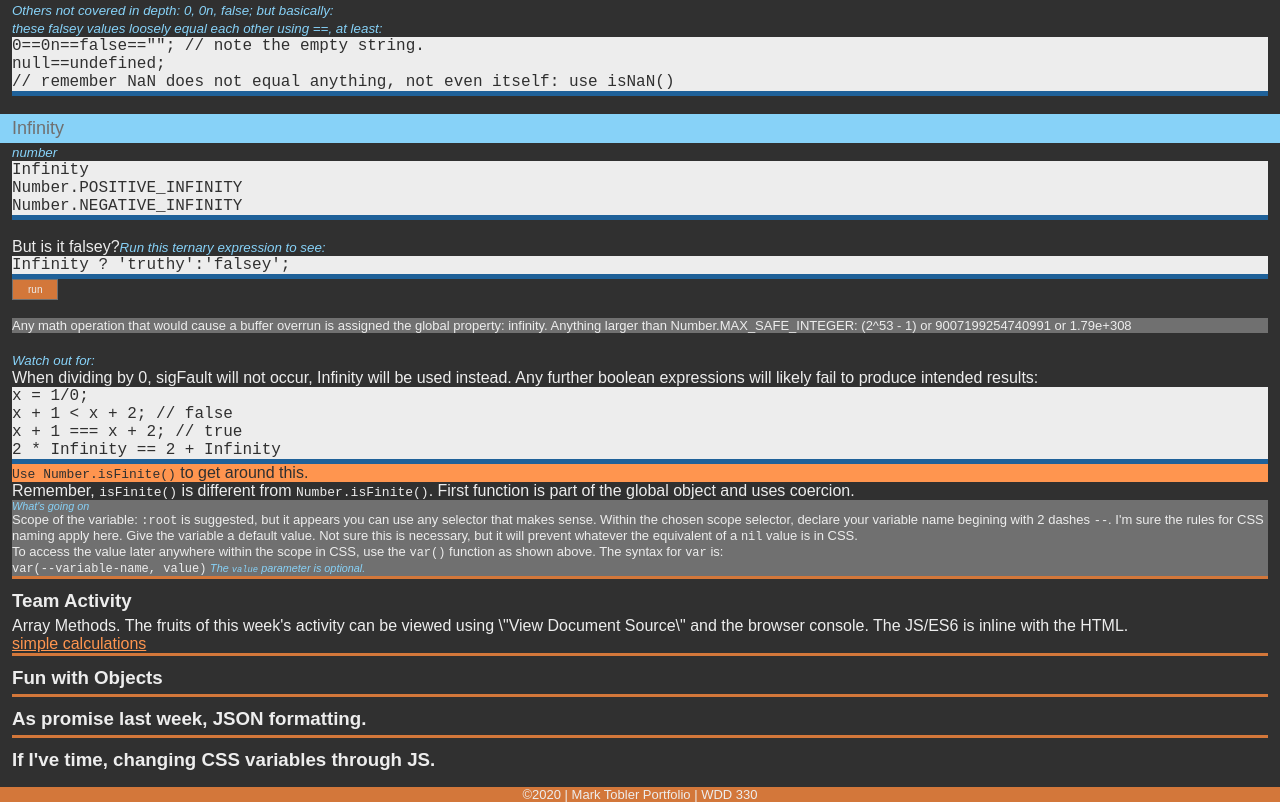
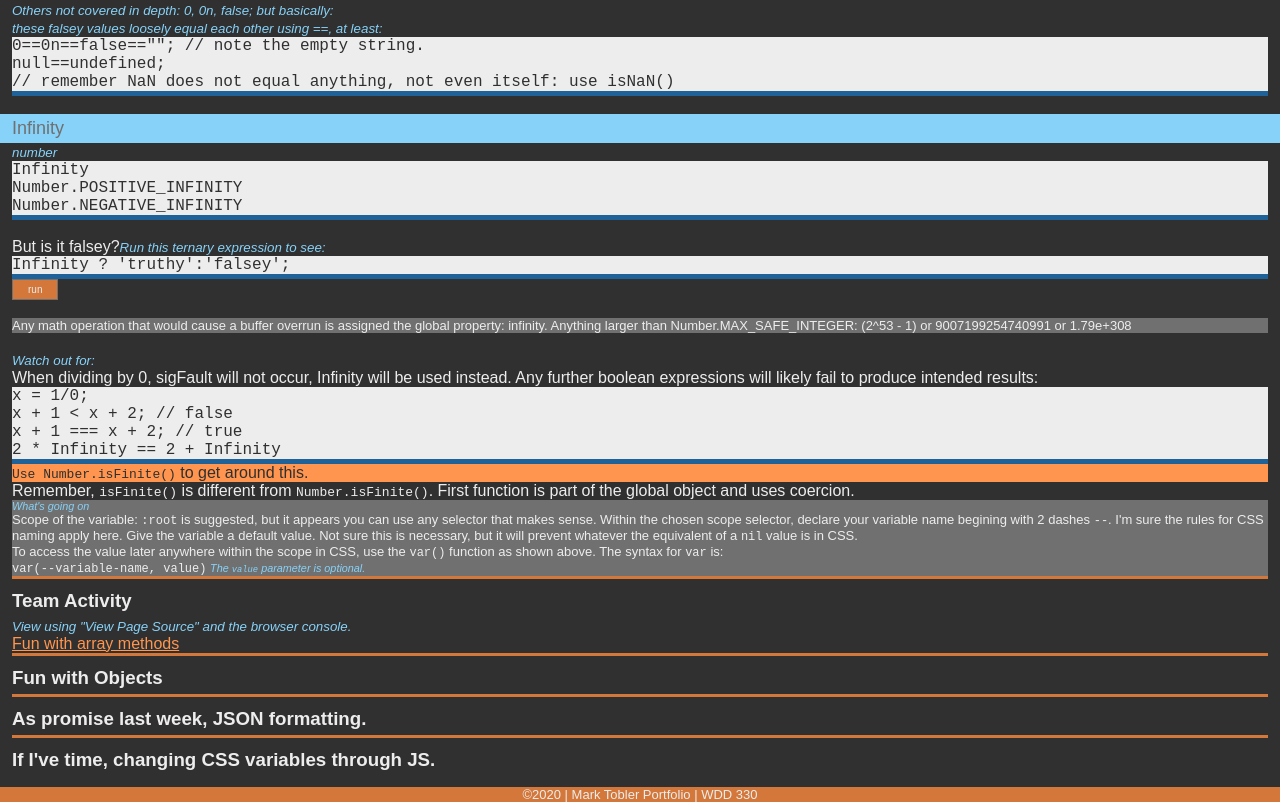
Before and after one commit to mToebler/wdd330, a plain HTML site: page week03/index.html in a window 1280 px wide. Shown: the part 1721-2523 px from the top of the page. Drawn offline with Linux system fonts and the light colour scheme.

Commit message:
team activity changes

```diff
--- a/week03/index.html
+++ b/week03/index.html
@@ -250,9 +250,8 @@
       </section>
       <section>
          <h3>Team Activity</h3>
-         Array Methods. The fruits of this week's activity can be viewed using \"View Document Source\" and the browser console.
-         The JS/ES6 is inline with the HTML.<br>
-         <a href="team03.html">simple calculations</a>
+         <note>View using &quot;View Page Source&quot; and the browser console.</note><br/>
+         <a href="team03.html">Fun with array methods</a>
       </section>
       <section>
          <h3>Fun with Objects</h3>
```
